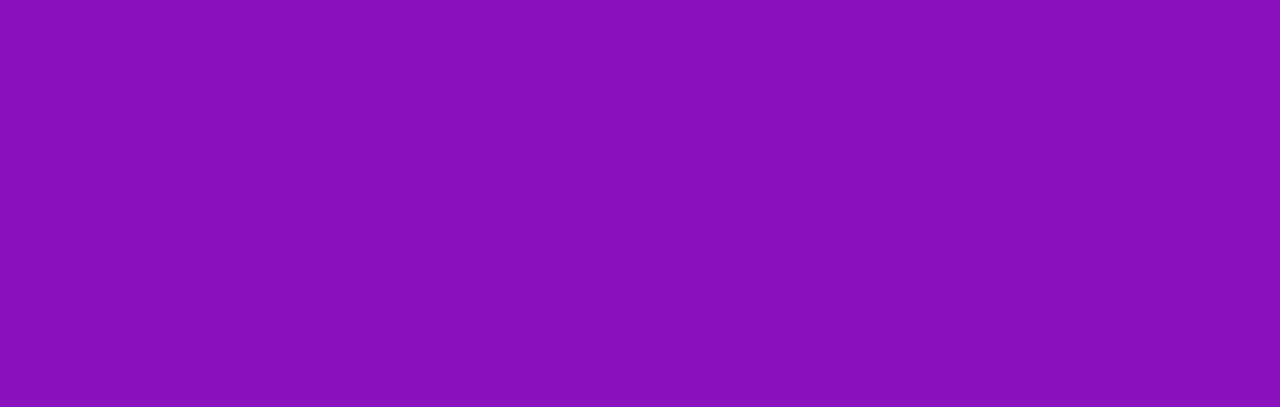
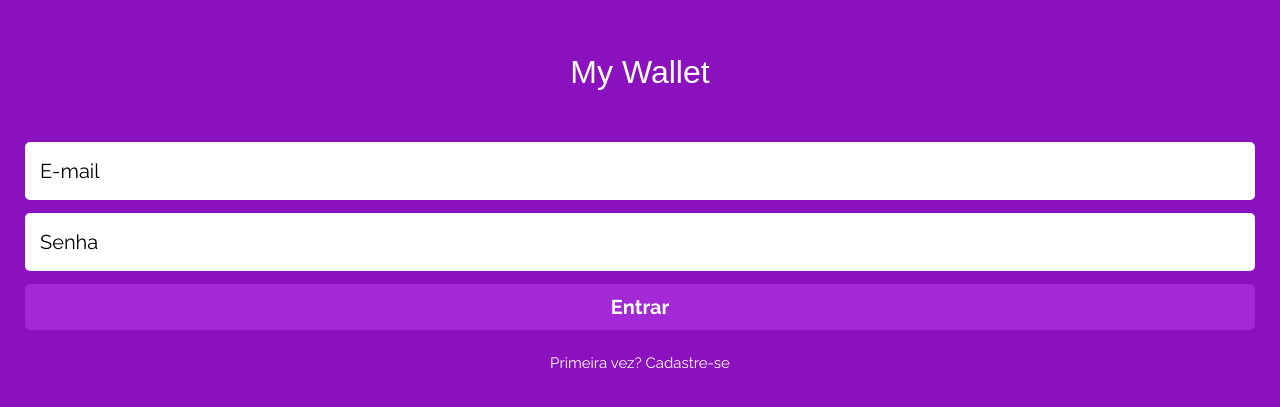
Before and after one commit to starunz/My-Wallet-, a React (Create React App) app: page / in a window 1280 px wide. Before the commit this address had no page. Shown: the part 119-526 px from the top of the page. Built offline with nearby package versions, Linux system fonts and the light colour scheme; a web font is replaced by a local one.

Commit message:
signIn route implemented, layout created

```diff
--- a/src/App.js
+++ b/src/App.js
@@ -1,13 +1,13 @@
-
 import { BrowserRouter, Routes, Route } from "react-router-dom";
 
+import { SignUp, SignIn } from "./pages";
 
-import SignUp from "./pages/signUp/SignUp";
 
 const App = () => {
     return (
         <BrowserRouter>
             <Routes>
+                <Route path="/" element={<SignIn />} />
                 <Route path="/sign-up" element={<SignUp />} />
             </Routes>
         </BrowserRouter>
--- a/src/components/form/index.js
+++ b/src/components/form/index.js
@@ -1,8 +1,8 @@
 import Container from "./Container";
-import Button from "./Button";
+import Title from "./Title";
 import Form from "./Form";
 import Input from "./Input";
-import Title from "./Title";
+import Button from "./Button";
 import Liink from "./Link";
 
-export { Container, Button, Form, Input, Title, Liink  }
+export { Container, Title, Form, Input, Button, Liink  }
--- /dev/null
+++ b/src/pages/SignIn/SignIn.js
@@ -0,0 +1,32 @@
+import { Container, Title, Form, Input, Button, Liink } from "../../components/form";
+
+const SignIn = () => {
+    return (
+        <Container>
+            <Title>My Wallet</Title>
+
+            <Form>
+                <Input
+                type="email"
+                placeholder="E-mail"
+                name="email"
+                required
+                ></Input>
+                <Input
+                type="password"
+                placeholder="Senha"
+                name="password"
+
+                required
+                ></Input>
+                <Button >
+                    Entrar
+                </Button>
+            </Form>
+
+            <Liink to="/sign-up">Primeira vez? Cadastre-se</Liink>
+        </Container>
+    );
+}
+
+export default SignIn;
--- /dev/null
+++ b/src/pages/index.js
@@ -0,0 +1,4 @@
+import SignUp from "./signUp/SignUp";
+import SignIn from "./SignIn/SignIn";
+
+export { SignUp, SignIn, }
--- a/src/pages/signUp/SignUp.js
+++ b/src/pages/signUp/SignUp.js
@@ -1,4 +1,4 @@
-import { Container, Button, Form, Input, Liink, Title} from "../../components/form";
+import { Container, Title, Form, Input, Button, Liink, } from "../../components/form";
 
 const SignUp = () => {
   return(
```
Lines whose indentation alone changed are shown as unchanged.
